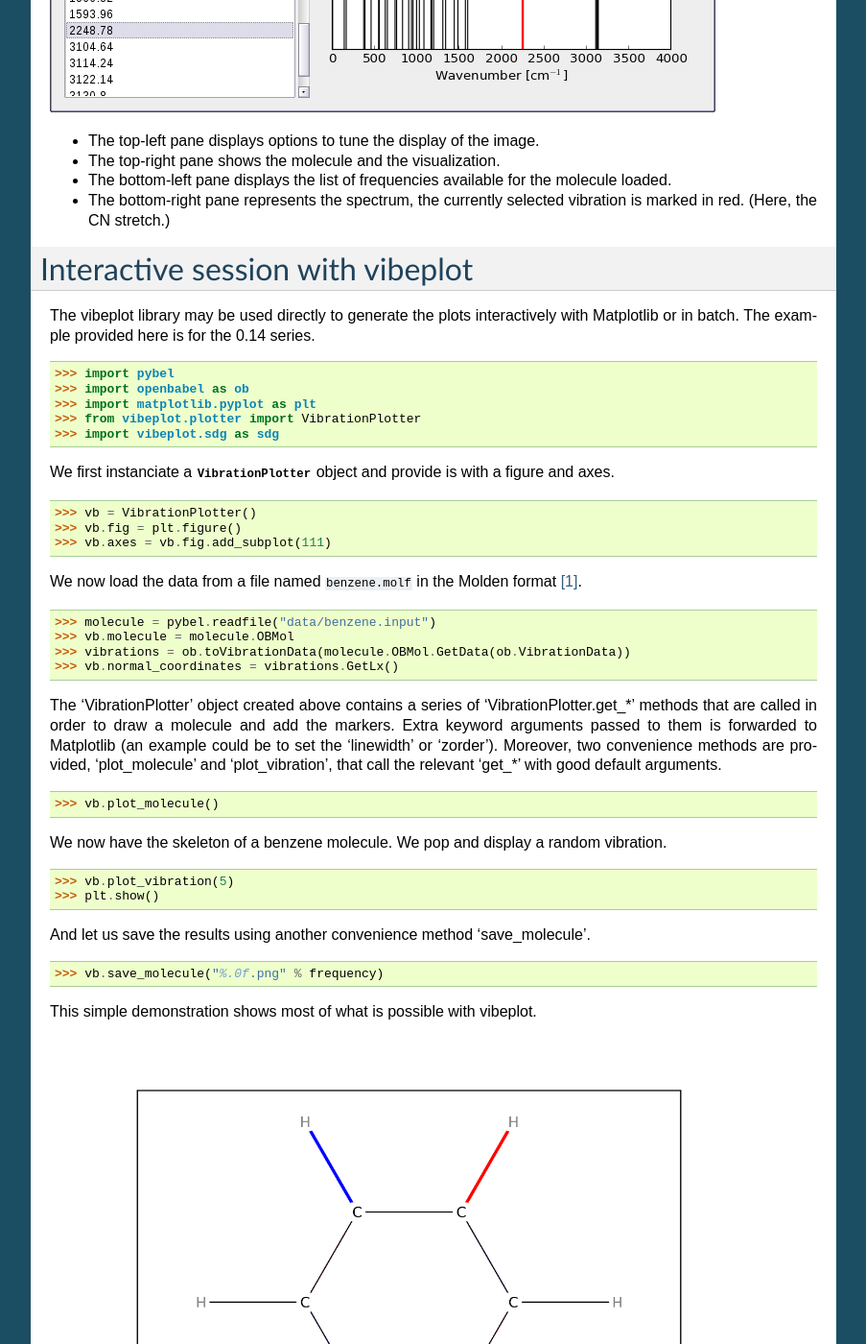
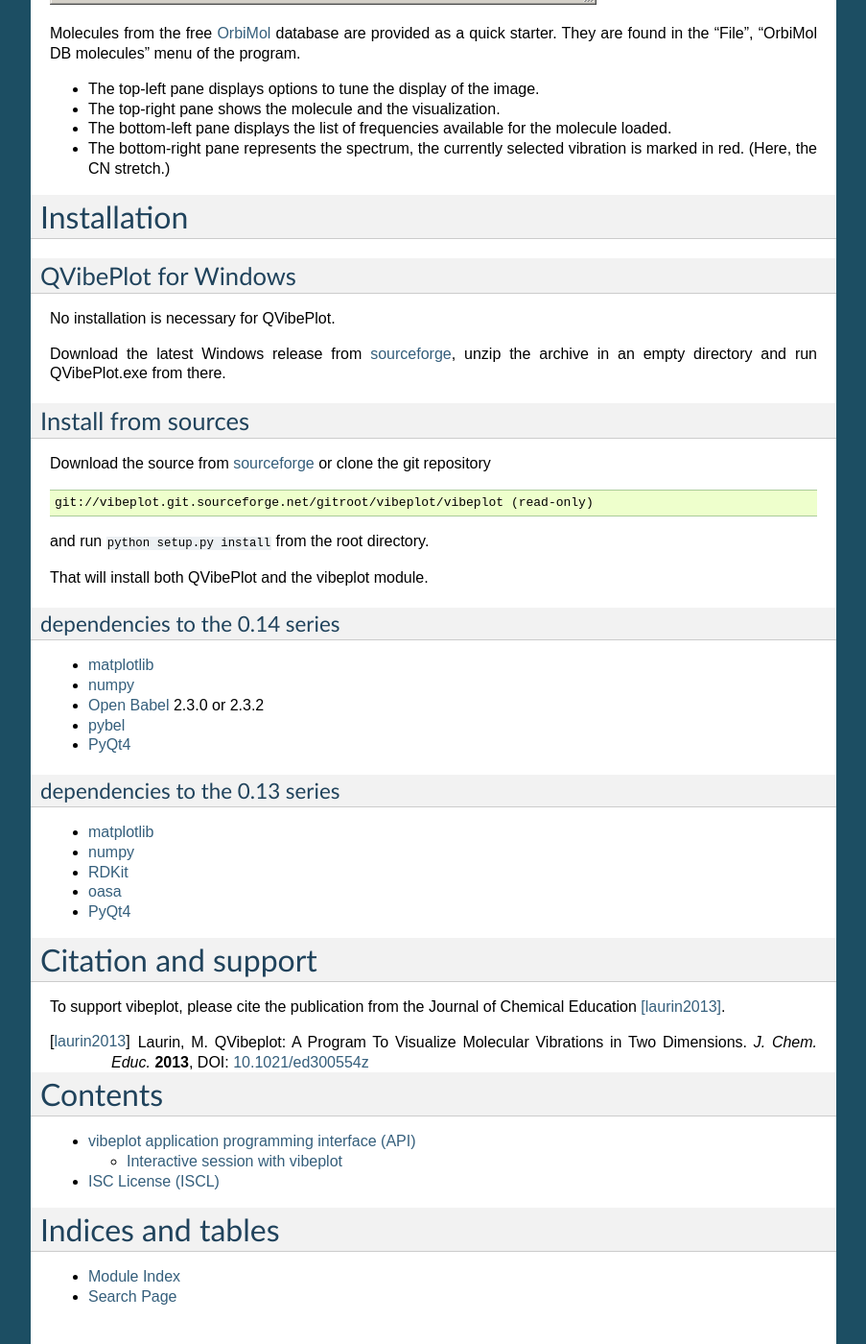
Before and after one commit to christianwick/vibeplot, a Sphinx documentation site: the page built from sphinx/index.rst, in a window 1280 px wide and 1400 px high, scrolled down 1012 px. Shown: the whole window at 96% size, without its empty margins (198-1101 px from the left). Built offline with Sphinx 7.4.7, drawn with Linux system fonts in a browser that asks for light colours; some of the changed text lies outside the part shown.

```diff
--- a/sphinx/conf.py
+++ b/sphinx/conf.py
@@ -25,10 +25,17 @@ sys.path.insert(0, os.path.abspath('..'))
 
 # Add any Sphinx extension module names here, as strings. They can be extensions
 # coming with Sphinx (named 'sphinx.ext.*') or your custom ones.
-extensions = ['sphinx.ext.autodoc', 'numpydoc']
+extensions = ['sphinx.ext.autodoc', 'sphinx.ext.autosummary',
+              'sphinx.ext.intersphinx', 'numpydoc']
 autodoc_default_flags = ['members']
 autoclass_content = 'class'
 autodoc_member_order = 'bysource'
+numpydoc_show_class_members = False
+intersphinx_cache_limit = 10
+intersphinx_mapping = dict(
+    matplotlib=('http://matplotlib.sourceforge.net', None),
+    openbabel=('http://openbabel.org/docs/current', None)
+)
 #exclude_patterns = ['api.rst', 'cite.rst']
 
 # Add any paths that contain templates here, relative to this directory.
@@ -45,7 +52,7 @@ master_doc = 'index'
 
 # General information about the project.
 project = u'vibeplot'
-copyright = u'2011-2013, Mathias Laurin'
+copyright = u'(c) 2011-2013, Mathias Laurin'
 
 # The version info for the project you're documenting, acts as replacement for
 # |version| and |release|, also used in various other places throughout the
@@ -54,7 +61,7 @@ copyright = u'2011-2013, Mathias Laurin'
 # The short X.Y version.
 version = '0.14'
 # The full version, including alpha/beta/rc tags.
-release = '0.14.0'
+release = '0.14.1'
 
 # The language for content autogenerated by Sphinx. Refer to documentation
 # for a list of supported languages.
--- a/sphinx/index.rst
+++ b/sphinx/index.rst
@@ -22,13 +22,18 @@ In any case, the phase is indicated by the color of the marker, the same color
 indicates the same direction for the change.
 
 
-QVibePlot
-=========
+QVibePlot: the graphical user interface
+=======================================
 
-QVibePlot is the graphical user interface to interact with the vibeplot
-library.
+QVibePlot is the graphical user interface (GUI) to interact with the :doc:`api`.
 
 .. image:: screenshot.png
+   :scale: 80%
+
+Molecules from the free OrbiMol_ database are provided as a quick starter. They
+are found in the "File", "OrbiMol DB molecules" menu of the program.
+
+.. _OrbiMol: http://www.lct.jussieu.fr/pagesperso/orbimol/
 
 - The top-left pane displays options to tune the display of the image.
 - The top-right pane shows the molecule and the visualization.
@@ -36,64 +41,6 @@ library.
   the molecule loaded.
 - The bottom-right pane represents the spectrum, the currently selected
   vibration is marked in red. (Here, the CN stretch.)
-
-
-Interactive session with vibeplot
-=================================
-
-The vibeplot library may be used directly to generate the plots interactively
-with Matplotlib or in batch.  The example provided here is for the 0.14 series.
-
->>> import pybel
->>> import openbabel as ob
->>> import matplotlib.pyplot as plt
->>> from vibeplot.plotter import VibrationPlotter
->>> import vibeplot.sdg as sdg
-
-We first instanciate a :class:`VibrationPlotter` object and provide is with a
-figure and axes.
-
->>> vb = VibrationPlotter()
->>> vb.fig = plt.figure()
->>> vb.axes = vb.fig.add_subplot(111)
-
-We now load the data from a file named ``benzene.molf`` in the Molden format
-[#molden.fmt]_.
-
->>> molecule = pybel.readfile("data/benzene.input")
->>> vb.molecule = molecule.OBMol
->>> vibrations = ob.toVibrationData(molecule.OBMol.GetData(ob.VibrationData))
->>> vb.normal_coordinates = vibrations.GetLx()
-
-The 'VibrationPlotter' object created above contains a series of
-'VibrationPlotter.get_*' methods that are called in order to draw a molecule
-and add the markers.  Extra keyword arguments passed to them is forwarded to
-Matplotlib (an example could be to set the 'linewidth' or 'zorder').  Moreover,
-two convenience methods are provided, 'plot_molecule' and 'plot_vibration',
-that call the relevant 'get_*' with good default arguments.
-
->>> vb.plot_molecule()
-
-We now have the skeleton of a benzene molecule. We pop and display a random
-vibration.
-
->>> vb.plot_vibration(5)
->>> plt.show()
-
-And let us save the results using another convenience method 'save_molecule'.
-
->>> vb.save_molecule("%.0f.png" % frequency)
-
-This simple demonstration shows most of what is possible with vibeplot.
-
-.. image:: 3100.png
-   :scale: 30 %
-
-.. [#molden.fmt] Description of the `Molden format`_
-.. [#mpl.col] API of `Matplotlib.collections`_
-
-.. _Molden format: http://www.cmbi.ru.nl/molden/molden_format.html
-.. _Matplotlib.collections: http://matplotlib.sourceforge.net/api/collections_api.html
 
 
 Installation
@@ -109,21 +56,6 @@ empty directory and run QVibePlot.exe from there.
 Install from sources
 --------------------
 
-dependencies
-~~~~~~~~~~~~
-install the required dependencies
-
-* Matplotlib
-* numpy
-* RDKit [0.13 series only]
-* Oasa [0.13 series only]
-* openbabel 2.3.0 [0.14 series only]
-* pybel [0.14 series only]
-* PyQt4 [required only for QVibePlot]
-
-installation
-~~~~~~~~~~~~
-
 Download the source from sourceforge_ or clone the git repository
 
 .. code-block:: text
@@ -135,6 +67,53 @@ and run ``python setup.py install`` from the root directory.
 That will install both QVibePlot and the vibeplot module.
 
 .. _sourceforge: http://sourceforge.net/projects/vibeplot/
+
+dependencies to the 0.14 series
+^^^^^^^^^^^^^^^^^^^^^^^^^^^^^^^
+
+* matplotlib_
+* numpy_
+* `Open Babel`_ 2.3.0 or 2.3.2
+* pybel_
+* PyQt4_
+
+dependencies to the 0.13 series
+^^^^^^^^^^^^^^^^^^^^^^^^^^^^^^^
+
+* matplotlib_
+* numpy_
+* RDKit_
+* oasa_
+* PyQt4_
+
+.. _matplotlib: http://matplotlib.org/
+
+.. _numpy: http://www.numpy.org
+
+.. _scipy: http://www.scipy.org
+
+.. _`Open Babel`: http://openbabel.org
+
+.. _pybel: http://openbabel.org
+
+.. _RDKit: http://www.rdkit.org
+
+.. _oasa: http://bkchem.zirael.org/oasa_en.html
+
+.. _PyQt4: http://www.riverbankcomputing.com/software/pyqt/download
+
+
+Citation and support
+====================
+
+To support vibeplot, please cite the publication from the Journal of Chemical
+Education [laurin2013]_.
+
+.. [laurin2013] Laurin, M. QVibeplot: A Program To Visualize Molecular
+   Vibrations in Two Dimensions. *J. Chem. Educ.* **2013**,
+   DOI: `10.1021/ed300554z`_
+
+.. _10.1021/ed300554z: http://dx.doi.org/10.1021/ed300554z
 
 
 Contents
```
Also changed, not shown: sphinx/api.rst (+61 -3 lines), sphinx/screenshot.png.
